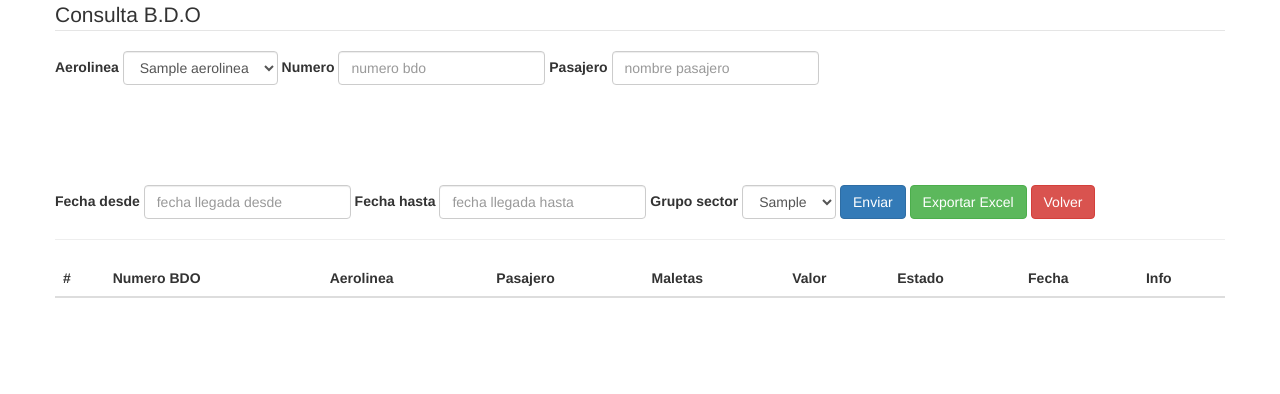
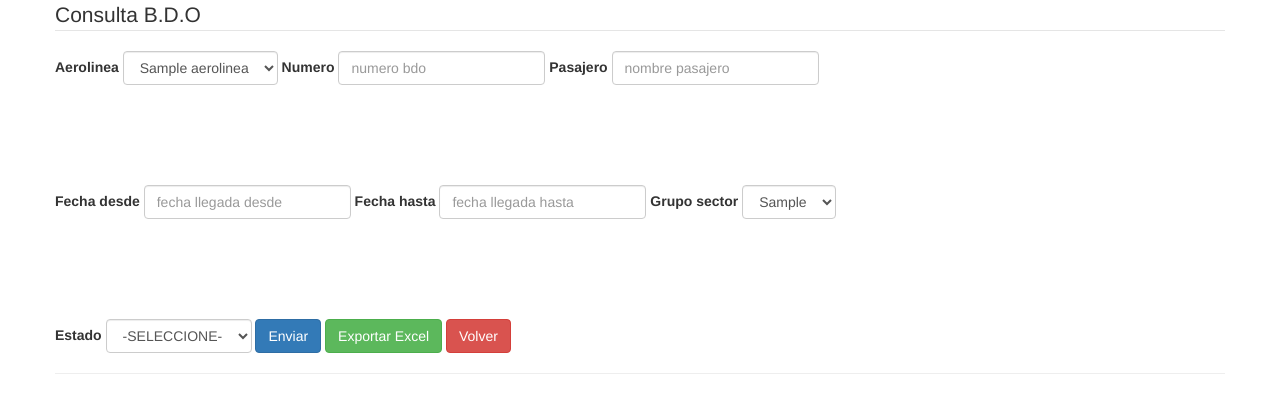
Before and after one commit to sebajax/sis_maletas, a CodeIgniter app: the page made by application/views/consulta_bdo_view.php in a window 1280 px wide. Shown: the top 394 px of the page. Run offline with CodeIgniter, Linux system fonts and the light colour scheme; the template is opened without the code that fills it: most values are stand-ins (such as "Sample title", 1, 10 or a date in 2020); lists and menus that the app fills with data are empty.

Commit message:
Consulta BDO #15
En la consulta BDO se agregan dos nuevas funcionalidad.

1 Agregar filtro por estado (Abierto, Cerrado)
2 En información extra mostrar mas info acerca de las BDO en estado
Cerradas.

```diff
--- a/application/helpers/bdo_helper.php
+++ b/application/helpers/bdo_helper.php
@@ -45,6 +45,10 @@ if(!function_exists('cargoInformacionExtra')) {
                             <td>Nombre sector</td>
                             <td>'.$result->lugar.'</td>
                         </tr>
+                        <tr>
+                            <td>Fecha cierre</td>
+                            <td>'.$result->fecha_modif_estado.'</td>
+                        </tr>
                     </tbody>
                 </table>';
 
--- a/application/models/consulta_bdo_model.php
+++ b/application/models/consulta_bdo_model.php
@@ -11,7 +11,7 @@ class consulta_bdo_model extends CI_Model {
         $this->load->database();
     }
 
-    public function buscarBdo($numero, $id_aerolinea, $nombre_pasajero, $fecha_desde, $fecha_hasta, $grupo_sector) {
+    public function buscarBdo($numero, $id_aerolinea, $nombre_pasajero, $fecha_desde, $fecha_hasta, $grupo_sector, $estado) {
         $where = array();
 
         if(!empty($numero)) {
@@ -29,6 +29,9 @@ class consulta_bdo_model extends CI_Model {
         }
         if(!empty($grupo_sector)) {
             $where['sectores.grupo_sector'] = $grupo_sector;
+        }
+        if($estado != "") {
+            $where['estado'] = $estado;
         }
         $this->db->select('*');
         $this->db->from('bdo');
--- a/application/views/consulta_bdo_view.php
+++ b/application/views/consulta_bdo_view.php
@@ -20,11 +20,12 @@
             var fecha_desde  = $("#fecha_desde").val();
             var fecha_hasta  = $("#fecha_hasta").val();
             var grupo_sector = $("#grupo_sector").val();
+            var estado       = $("#estado").val();
 
             $.ajax({
                 method: "POST",
                 url: "<?php echo base_url("consulta_bdo/buscarBdo"); ?>",
-                data: { aerolinea: aerolinea, numero: numero, pasajero: pasajero, fecha_desde: fecha_desde, fecha_hasta: fecha_hasta, grupo_sector: grupo_sector }
+                data: { aerolinea: aerolinea, numero: numero, pasajero: pasajero, fecha_desde: fecha_desde, fecha_hasta: fecha_hasta, grupo_sector: grupo_sector, estado: estado }
             }).done(function(data) {
                 $("#cuerpo").html(data);
             });
@@ -101,6 +102,17 @@
                 echo form_dropdown('grupo_sector', $grupo_sector, set_value('grupo_sector'), $attributes);
                 ?>
             </div>
+        </form>
+        <div class="row top-buffer"></div>
+        <form class="form-inline">
+            <div class="form-group">
+                <label for="estado">Estado</label>
+                <select class = "form-control" id = "estado">
+                    <option value="">-SELECCIONE-</option>
+                    <option value="0">ABIERTO</option>
+                    <option value="1">CERRADO</option>
+                </select>
+            </div>
             <button type="button" class="btn btn-primary" onclick="buscarBdo();">Enviar</button>
             <button type="button" class="btn btn-success" onclick="exportarExcel();">Exportar Excel</button>
             <button type="button" class="btn btn-danger" onclick="irMenu();">Volver</button>
```
Also changed, not shown: application/controllers/consulta_bdo.php (+7 -6 lines).
